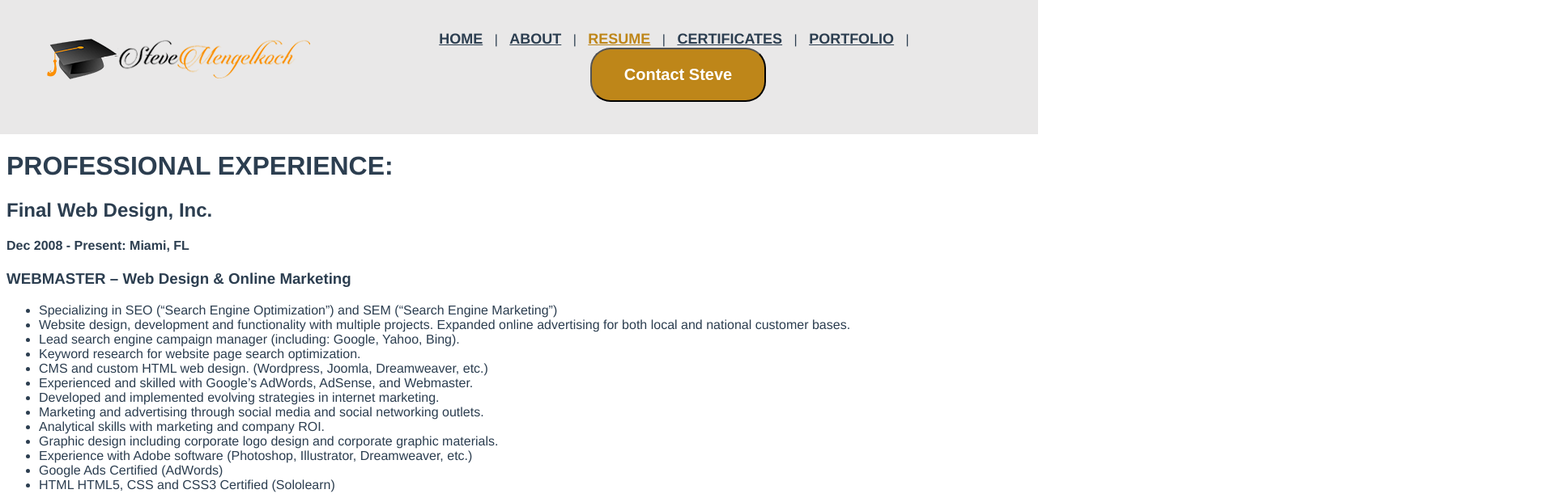
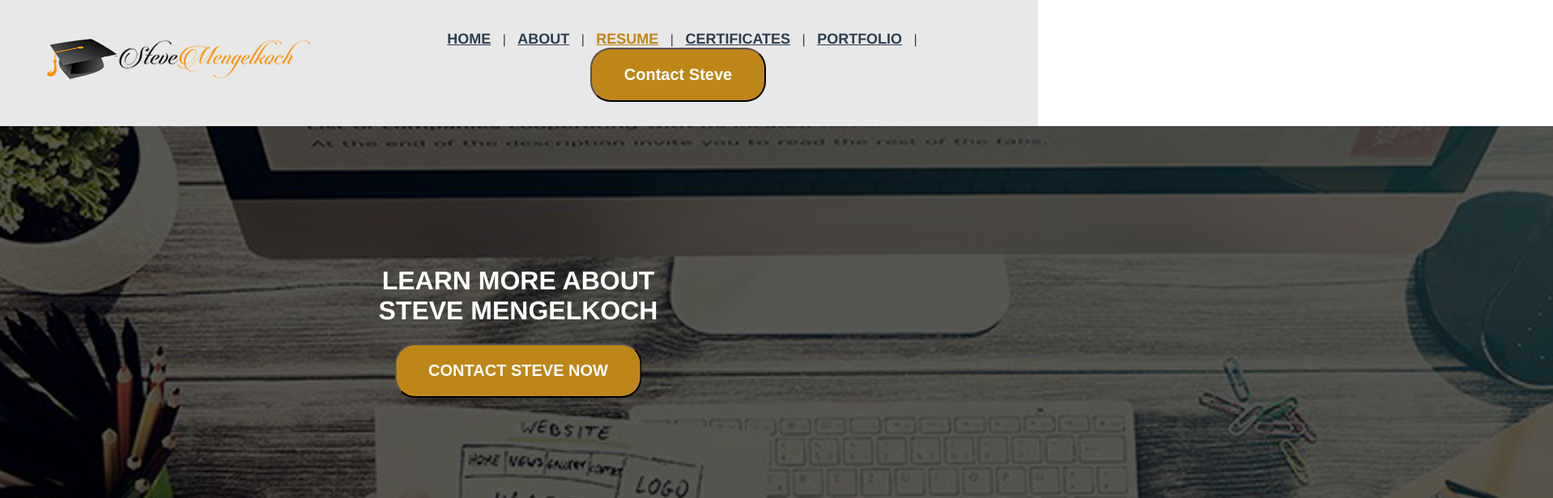
Before and after one commit to finalwebdesign/stevemengelkoch, a Vue app: page /resume in a window 1280 px wide. Shown: the top 616 px of the page at 81% size, 1918 px wide, since content can reach past the window. Built offline with nearby package versions, Linux system fonts and the light colour scheme.

Commit message:
Page Titles

```diff
--- a/src/components/Header.vue
+++ b/src/components/Header.vue
@@ -11,8 +11,7 @@
       <router-link to="/resume">Resume</router-link> |
       <router-link to="/certificates">Certificates</router-link> |
       <router-link to="/portfolio">Portfolio</router-link> |
-      <router-link to="/contact"></router-link>
-      <button>Contact Steve</button>
+      <router-link to="/contact"> <button>Contact Steve</button></router-link>
     </div>
   </header>
 </template>
--- a/src/components/TitleResume.vue
+++ b/src/components/TitleResume.vue
@@ -1,29 +1,23 @@
 <template>
-<el-container>
-  <h1>
-    VIEW STEVE'S PORTFOLIO<br />
-    OF WEBSITE DEVELOPMENT
-  </h1>
-  <a href="contact"><el-button>CONTACT STEVE NOW</el-button></a>
-  </el-container>
+  <div class="title">
+    <h1>
+      SEE STEVE MENGELKOCH'S<br />
+      WORK & PROOFESESIIONAL RESUME
+    </h1>
+    <a href="contact"><button>CONTACT STEVE NOW</button></a>
+  </div>
 </template>
 
 <script lang="ts">
 import { defineComponent } from "vue";
 
 export default defineComponent({
-  name: "TitlePortfolio",
+  name: "TitleAbout",
 });
 </script>
 
 <style scoped>
-
-el-button {
-    font-family: "Montserrat", Sans-serif;
-    font-size: 20px;
-    font-weight: 700;
-    background-color: #BE8619;
-    padding: 20px 40px 20px 40px;
-    border-radius: 25px;
+h1 {
+  color: white;
 }
 </style>
--- a/src/views/About.vue
+++ b/src/views/About.vue
@@ -74,4 +74,7 @@
   left: 50%;
   transform: translate(-50%, -50%);
 }
+img {
+  margin: -10px -10px 10px -10px;
+}
 </style>
--- a/src/views/Resume.vue
+++ b/src/views/Resume.vue
@@ -1,5 +1,13 @@
 <template>
   <Header />
+  <div class="feature">
+      <TitleAbout />
+      <img
+        src="../assets/banners/resume.jpg"
+        title="Steve Mengelkoch"
+        alt="Steve Mengelkoch"
+      />
+    </div>
   <div class="resume">
     <h1>PROFESSIONAL EXPERIENCE:</h1>
     <h2>Final Web Design, Inc.</h2>
@@ -98,18 +106,29 @@
 import { defineComponent } from "vue";
 import Header from "@/components/Header.vue"; // @ is an alias to /src
 import Footer from "@/components/Footer.vue"; // @ is an alias to /src
+import TitleAbout from "@/components/TitleAbout.vue"; // @ is an alias to /src
 
 export default defineComponent({
   name: "Home",
   components: {
     Header,
     Footer,
+    TitleAbout,
   },
 });
 </script>
 
 <style scoped>
+img {
+  margin: -10px -10px 10px -10px;
+}
 .resume {
   text-align: left;
 }
+.title {
+  position: absolute;
+  top: 50%;
+  left: 50%;
+  transform: translate(-50%, -50%);
+}
 </style>
```
